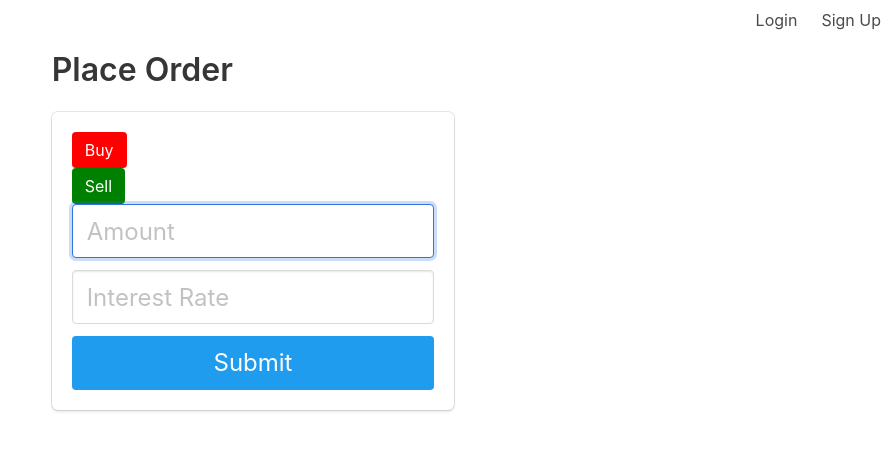
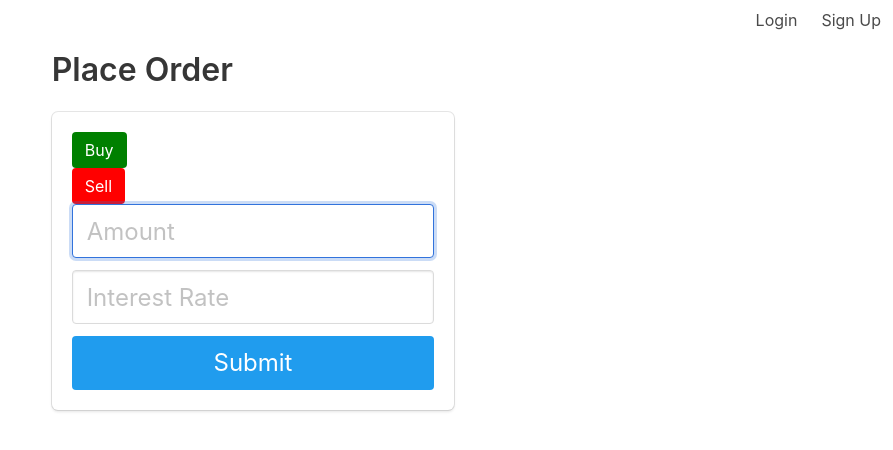
Before and after one commit to ingridkvcs/cfg_p2p_project, a Flask app: page /order-book in a window 1280 px wide. Shown: the part 24-474 px from the top of the page, without its empty margins (387-1280 px from the left). Run offline with Flask 2, Linux system fonts and the light colour scheme.

Commit message:
Changed colour of buy/sell buttons to right colours (buy - green, sell - red)

```diff
--- a/templates/order_book.html
+++ b/templates/order_book.html
@@ -17,8 +17,8 @@
 
 
         <div class="button, type-order">
-            <button class="button is-block is-info" style="background-color:red;">Buy</button>
-            <button class="button is-block is-info" style="background-color:green;">Sell</button>
+            <button class="button is-block is-info" style="background-color:green;">Buy</button>
+            <button class="button is-block is-info" style="background-color:red;">Sell</button>
         </div>
 
         <form method="POST" action="/order-book">
```
